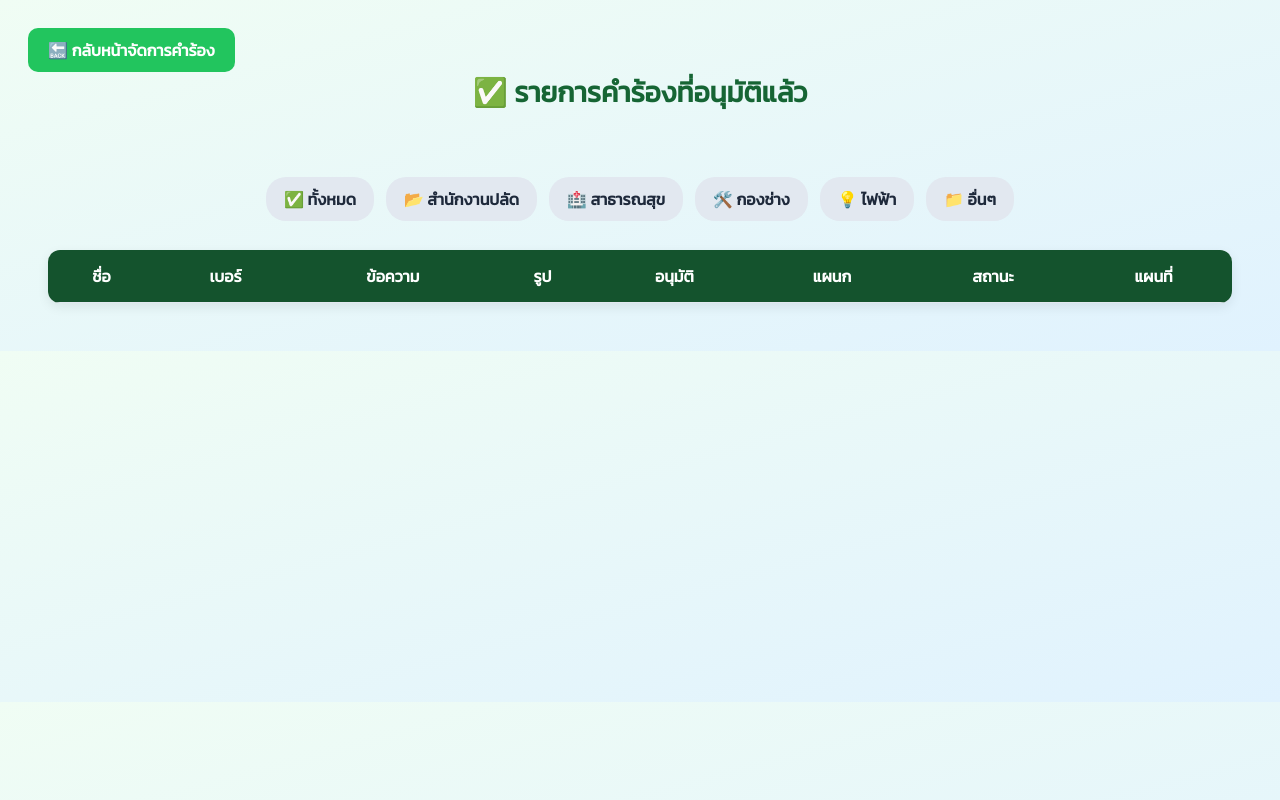
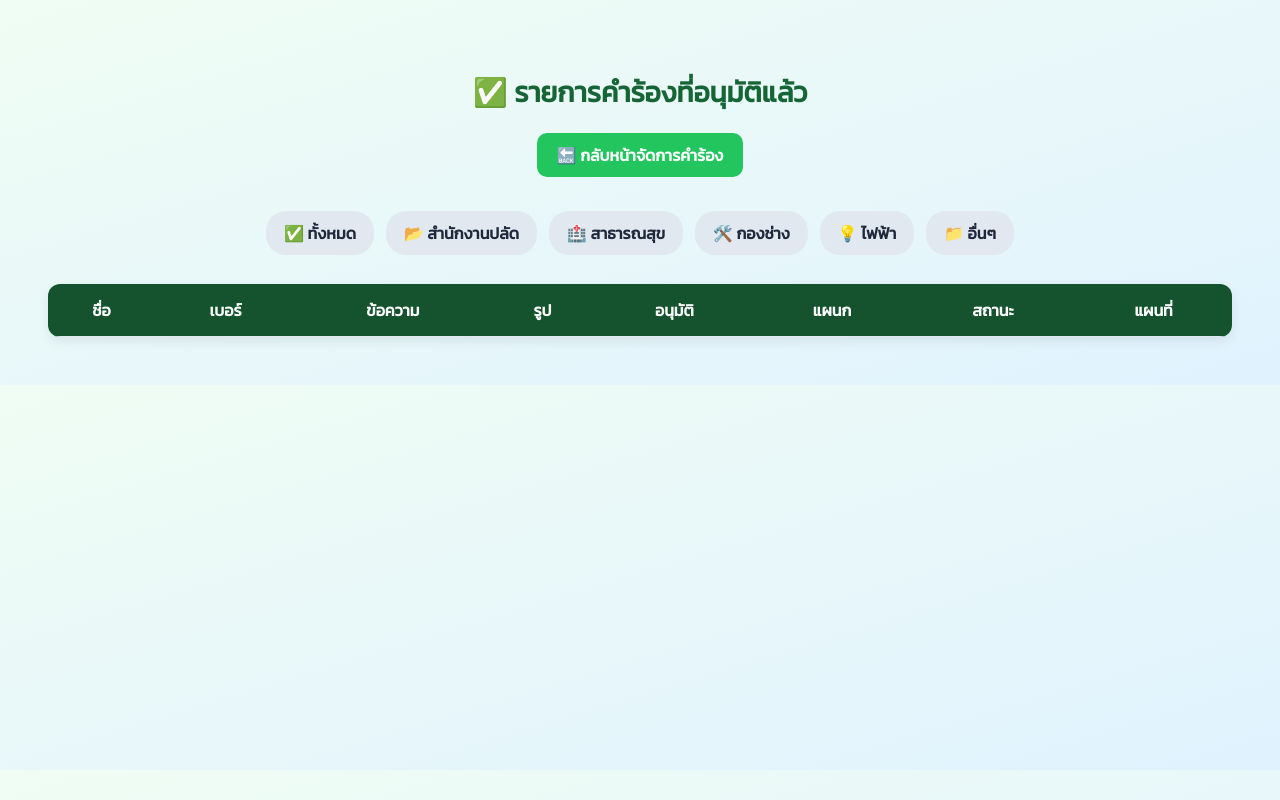
Before and after one commit to Mungkorn1551/Webna, a website: page public/processed.html in a window 1280 px wide. Drawn offline with Linux system fonts and the light colour scheme; no server answers.

Commit message:
อัปเดตหน้า admin ใหม่

```diff
--- a/public/processed.html
+++ b/public/processed.html
@@ -10,7 +10,6 @@
       font-family: 'Kanit', sans-serif;
       background: linear-gradient(to bottom right, #f0fdf4, #e0f2fe);
       padding: 40px;
-      position: relative;
     }
 
     h2 {
@@ -21,9 +20,8 @@
     }
 
     .back-btn {
-      position: absolute;
-      top: 20px;
-      left: 20px;
+      display: inline-block;
+      margin-bottom: 30px;
       background-color: #22c55e;
       color: white;
       padding: 10px 20px;
@@ -39,7 +37,6 @@
 
     .tabs {
       text-align: center;
-      margin-top: 60px;
       margin-bottom: 25px;
     }
 
@@ -53,7 +50,6 @@
       font-weight: bold;
       cursor: pointer;
       transition: all 0.2s ease;
-      text-decoration: none;
     }
 
     .tab:hover {
@@ -121,14 +117,15 @@
   </style>
 </head>
 <body>
+  <h2>✅ รายการคำร้องที่อนุมัติแล้ว</h2>
 
-  <a class="back-btn" href="/admin">🔙 กลับหน้าจัดการคำร้อง</a>
-
-  <h2>✅ รายการคำร้องที่อนุมัติแล้ว</h2>
+  <div style="text-align: center;">
+    <a class="back-btn" href="/admin">🔙 กลับหน้าจัดการคำร้อง</a>
+  </div>
 
   <div class="tabs">
     <span class="tab active" onclick="loadData('ทั้งหมด', this)">✅ ทั้งหมด</span>
-    <a href="/admin-sp" class="tab">📂 สำนักงานปลัด</a>
+    <span class="tab" onclick="loadData('สำนักงานปลัด', this)">📂 สำนักงานปลัด</span>
     <span class="tab" onclick="loadData('สาธารณสุข', this)">🏥 สาธารณสุข</span>
     <span class="tab" onclick="loadData('กองช่าง', this)">🛠️ กองช่าง</span>
     <span class="tab" onclick="loadData('ไฟฟ้า', this)">💡 ไฟฟ้า</span>
@@ -153,6 +150,7 @@
 
   <script>
     async function loadData(department, clickedTab = null) {
+      // สลับปุ่ม active
       document.querySelectorAll('.tab').forEach(tab => tab.classList.remove('active'));
       if (clickedTab) clickedTab.classList.add('active');
 
@@ -187,8 +185,8 @@
       });
     }
 
+    // โหลดเริ่มต้น
     loadData("ทั้งหมด");
   </script>
-
 </body>
 </html>
```
